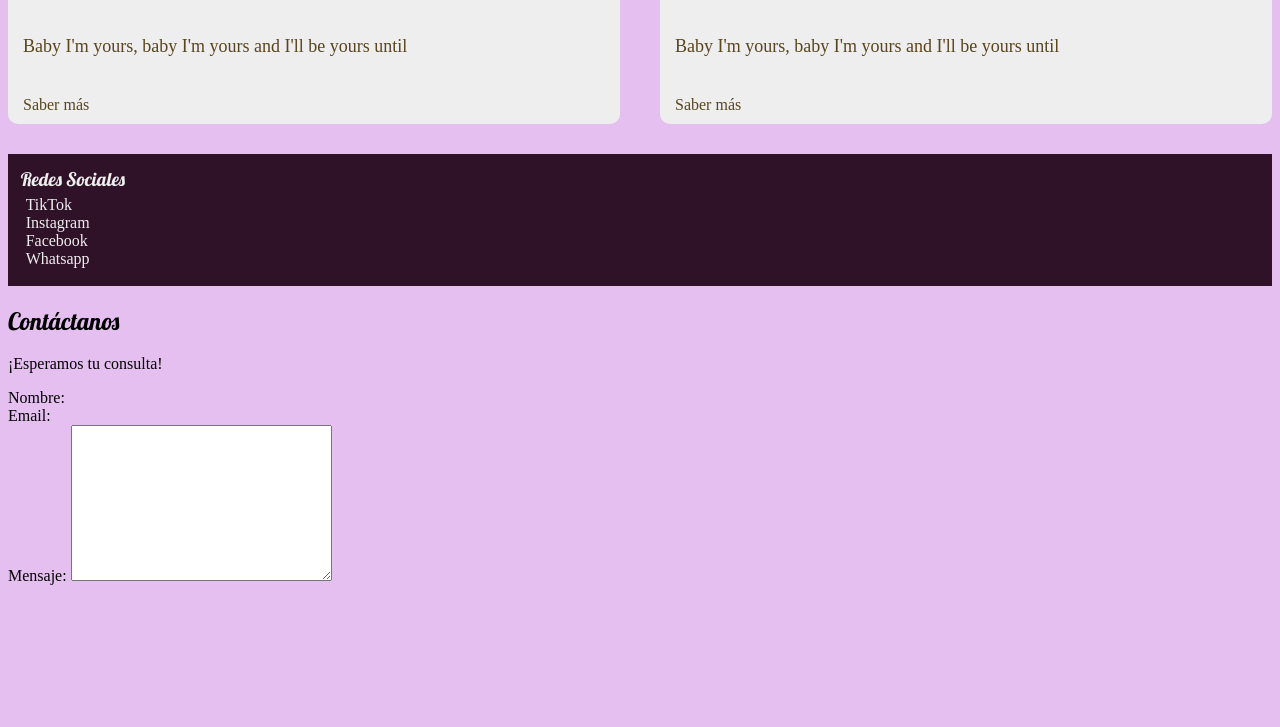
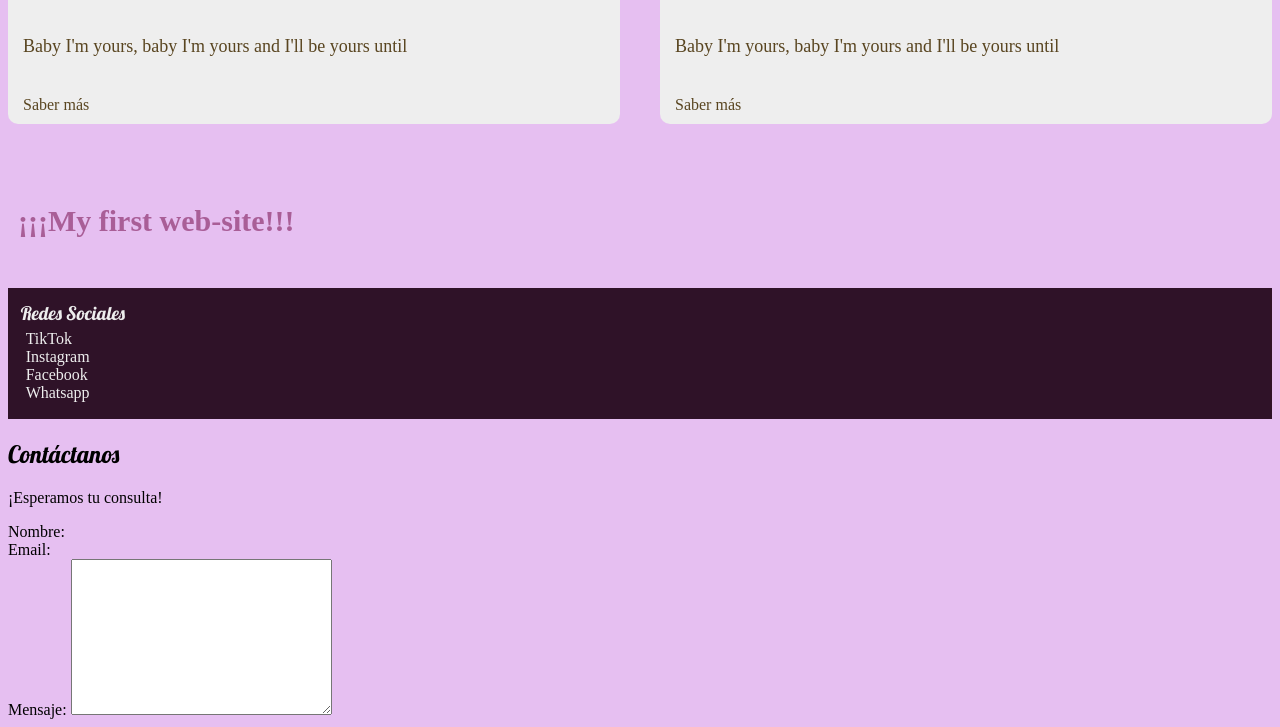
Before and after one commit to AngelaYok20/miprimerapagina, a plain HTML site: page index.html in a window 1280 px wide. Shown: the part 1462-2189 px from the top of the page. Before the commit the page ends 2055 px from the top, so only its background shows below. Drawn offline with Linux system fonts and the light colour scheme.

Commit message:
mi primera actua

```diff
--- a/index.html
+++ b/index.html
@@ -118,6 +118,9 @@
                 </div>
                 </div> <!-- .curso -->
 </section>
+<div class="greetings">
+    <h4>¡¡¡My first web-site!!!</h4>
+</div>
         </main>
 
 
--- a/styles.css
+++ b/styles.css
@@ -134,6 +134,7 @@ border-radius: 10px;
     .curso-texto a{
     color: #594520;
     }
+
 /* Servicios */
 
 /*Redes sociales*/
@@ -160,3 +161,11 @@ border-radius: 10px;
 /*Contactanos*/
 
 /*Contactanos*/
+
+.greetings {
+    font-size: 30px;
+    color: #a95e97;
+    justify-content: center;
+    width: 100%;
+    padding: 10px;
+    }
```
